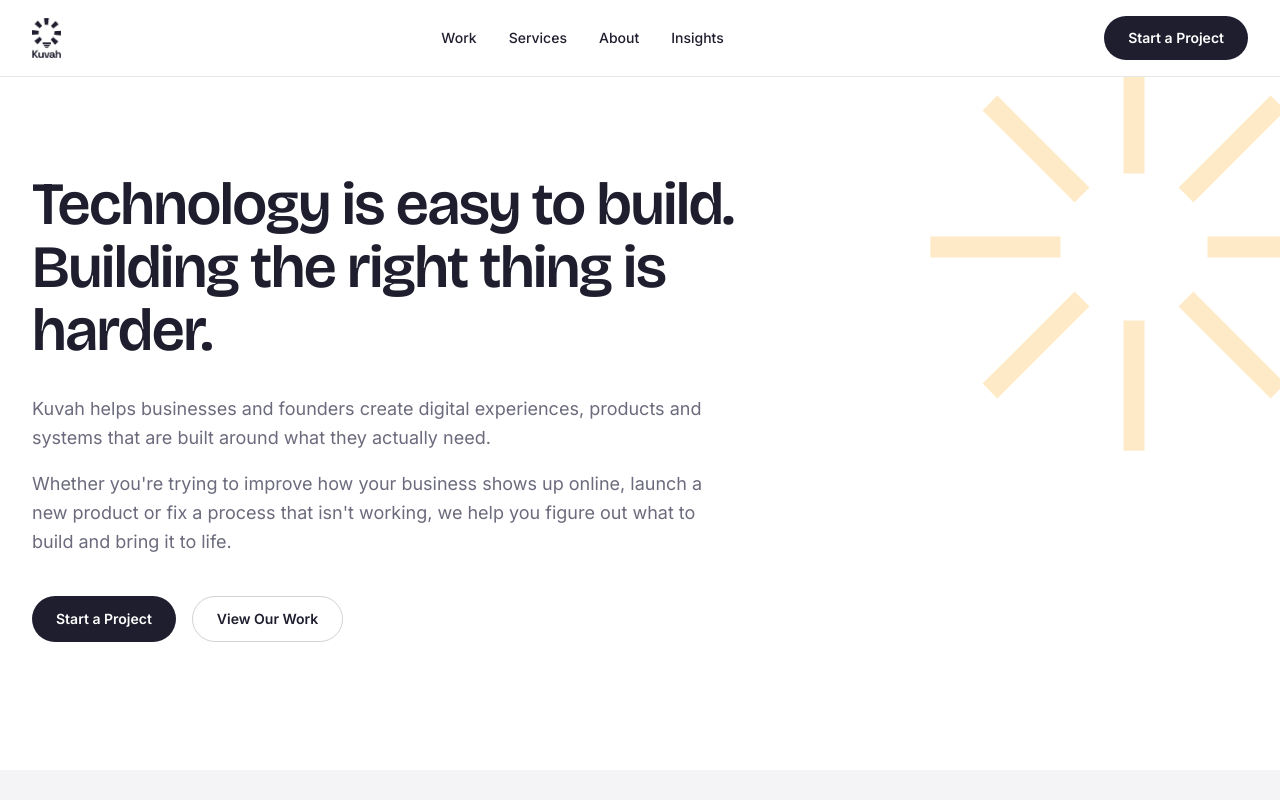
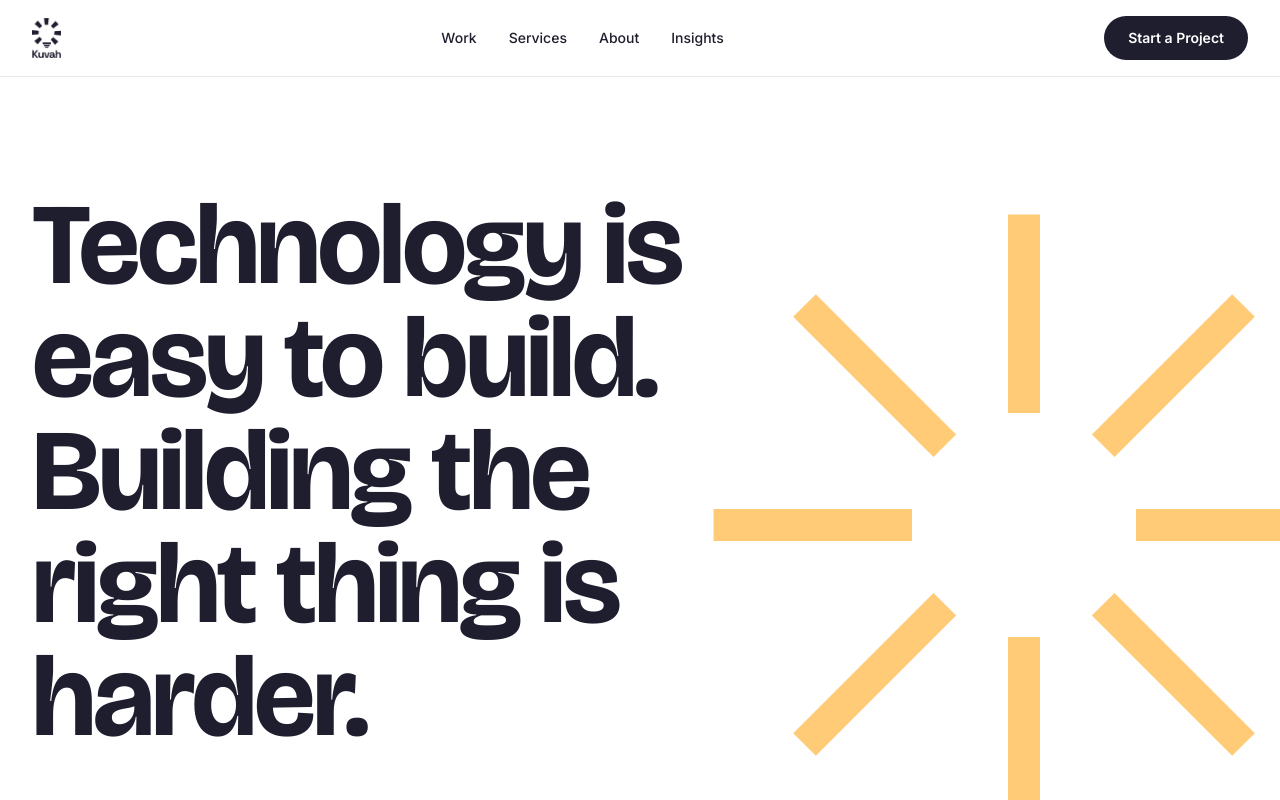
Before and after one commit to Favour-Yusuf/Kuvah, a Next.js app: page / in a window 1280 px wide. Shown: the top 800 px of the page. Built offline with nearby package versions, Linux system fonts and the light colour scheme.

Commit message:
feat: redesign Hero with oversized type and large ray-burst field

```diff
--- a/components/home/Hero.tsx
+++ b/components/home/Hero.tsx
@@ -5,17 +5,29 @@ import { SignatureRays } from "@/components/graphics/SignatureRays";
 
 export function Hero() {
   return (
-    <section className="relative overflow-hidden bg-paper pb-24 pt-16 sm:pb-32 sm:pt-24">
-      <SignatureRays
-        className="pointer-events-none absolute -right-16 -top-10 h-[360px] w-[360px] text-topaz/40 sm:h-[420px] sm:w-[420px]"
-      />
+    <section className="relative overflow-hidden bg-paper pb-24 pt-20 sm:pb-40 sm:pt-28">
+      <Reveal className="delay-0">
+        <SignatureRays
+          className="pointer-events-none absolute -right-24 top-8 h-[380px] w-[380px] text-topaz sm:-right-16 sm:top-4 sm:h-[560px] sm:w-[560px] lg:h-[640px] lg:w-[640px]"
+        />
+      </Reveal>
       <Container className="relative">
-        <Reveal>
-          <h1 className="max-w-3xl font-display text-4xl font-semibold leading-[1.05] tracking-tight text-ink sm:text-6xl">
-            Technology is easy to build. Building the right thing is harder.
+        <Reveal className="delay-150">
+          <h1 className="max-w-4xl font-display text-[clamp(2.75rem,9vw,7.5rem)] font-bold leading-[0.98] tracking-tight text-ink">
+            Technology is
+            <br />
+            easy to build.
+            <br />
+            <span className="relative inline-block">
+              Building the
+              <br />
+              right thing is
+              <br />
+              harder.
+            </span>
           </h1>
         </Reveal>
-        <Reveal className="mt-8 max-w-2xl space-y-4 text-lg leading-relaxed text-ink-muted">
+        <Reveal className="relative z-10 mt-10 max-w-xl space-y-4 text-lg leading-relaxed text-ink-muted delay-300 sm:mt-14">
           <p>
             Kuvah helps businesses and founders create digital experiences, products and systems
             that are built around what they actually need.
@@ -26,7 +38,7 @@ export function Hero() {
             and bring it to life.
           </p>
         </Reveal>
-        <Reveal className="mt-10 flex flex-wrap gap-4">
+        <Reveal className="relative z-10 mt-10 flex flex-wrap gap-4 delay-450">
           <LinkButton href="/start-a-project">Start a Project</LinkButton>
           <LinkButton href="/work" variant="secondary">
             View Our Work
```
